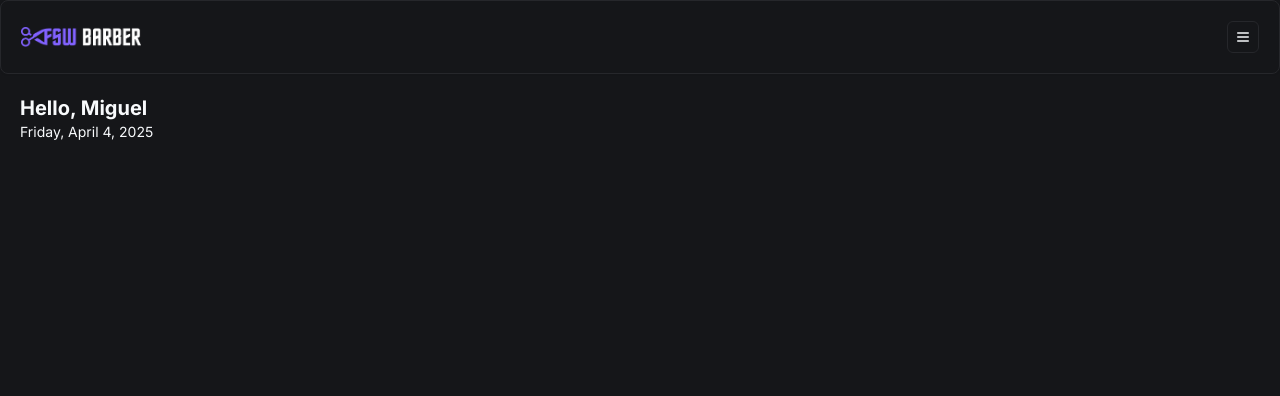
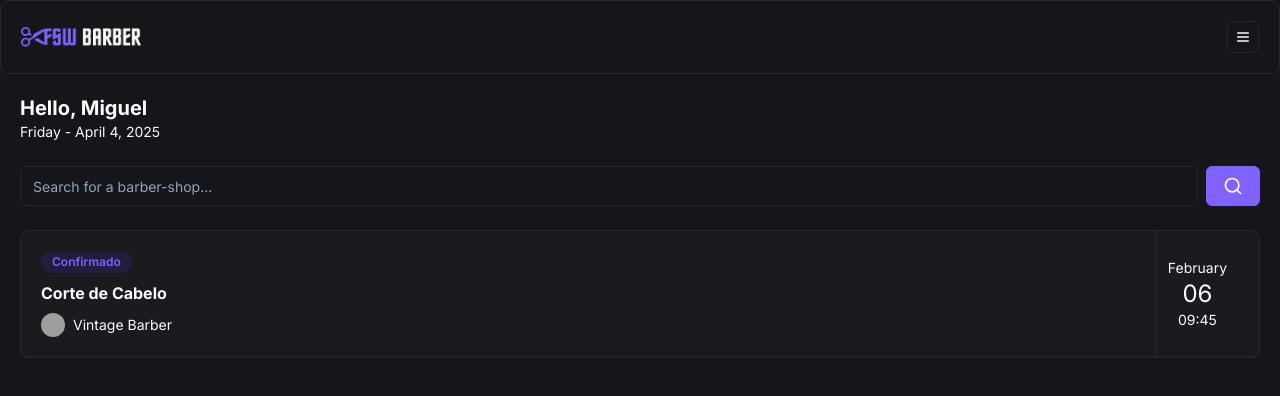
Before and after one commit to RodrigoNunes2004/fullstackweek-barber, a Next.js app: page / in a window 1280 px wide. Shown: the top 396 px of the page. Built offline with nearby package versions, Linux system fonts and the light colour scheme; grey boxes are pictures that could not be loaded.

Commit message:
Feat: add initial booking component

```diff
--- /dev/null
+++ b/app/(home)/_components/search.tsx
@@ -0,0 +1,19 @@
+"use client";
+
+import { Input } from "@/app/_components/ui/input"
+import { SearchIcon } from "lucide-react";
+import { Button } from "@/app/_components/ui/button";
+
+
+const Search = () => {
+    return (
+        <div className="flex items-center gap-2">
+            <Input  placeholder="Search for a barber-shop..." />
+            <Button variant="default">
+            <SearchIcon size={20}/>
+            </Button>
+        </div>
+     );
+}
+
+export default Search;
--- a/app/(home)/page.tsx
+++ b/app/(home)/page.tsx
@@ -1,6 +1,9 @@
 import Image from "next/image";
 import { format } from "date-fns";
 import Header from "../_components/header";
+import Search from "./_components/search";
+import BookingItem from "../_components/booking-item";
+
 
 export default function Home() {
   return (
@@ -8,7 +11,13 @@
       <Header />
       <div className="px-5 pt-5">
         <h2 className="text-xl font-bold">Hello, Miguel</h2>
-        <p className="capitalize text-sm">{format(new Date(), "EEEE, MMMM d, yyyy")}</p>
+        <p className="capitalize text-sm">{format(new Date(), "EEEE - MMMM d, yyyy")}</p>
+      </div>
+      <div className="px-5 mt-6">
+        <Search />
+      </div>
+      <div className="px-5 mt-6">
+        <BookingItem />
       </div>
     </div>
   );
--- /dev/null
+++ b/app/_components/booking-item.tsx
@@ -0,0 +1,29 @@
+import { Avatar, AvatarFallback, AvatarImage } from "./ui/avatar";
+import { Badge } from "./ui/badge";
+import { Card, CardContent } from "./ui/card";
+const BookingItem = () => {
+  return (
+    <Card>
+      <CardContent className="p-5 flex justify-between py-0">
+        <div className="flex flex-col gap-2 py-5">
+          <Badge className="bg-[#221C3D] text-primary hover:bg-[#221C3D] w-fit">Confirmado</Badge>
+          <h2 className="font-bold">Corte de Cabelo</h2>
+          <div className="flex items-center gap-2">
+            <Avatar className="h-6 w-6">
+              <AvatarImage src="https://utfs.io/f/0ddfbd26-a424-43a0-aaf3-c3f1dc6be6d1-1kgxo7.png" />
+              <AvatarFallback>A</AvatarFallback>
+            </Avatar>
+            <h3 className="text-sm">Vintage Barber</h3>
+          </div>
+        </div>
+        <div className="flex flex-col items-center justify-center px-3 border-l border-solid border-secondary">
+          <p className="text-sm">February</p>
+          <p className="text-2xl">06</p>
+          <p className="text-sm">09:45</p>
+        </div>
+      </CardContent>
+    </Card>
+  );
+};
+
+export default BookingItem;
--- /dev/null
+++ b/app/_components/ui/avatar.tsx
@@ -0,0 +1,50 @@
+"use client"
+
+import * as React from "react"
+import * as AvatarPrimitive from "@radix-ui/react-avatar"
+
+import { cn } from "@/app/_lib/utils"
+
+const Avatar = React.forwardRef<
+  React.ElementRef<typeof AvatarPrimitive.Root>,
+  React.ComponentPropsWithoutRef<typeof AvatarPrimitive.Root>
+>(({ className, ...props }, ref) => (
+  <AvatarPrimitive.Root
+    ref={ref}
+    className={cn(
+      "relative flex h-10 w-10 shrink-0 overflow-hidden rounded-full",
+      className
+    )}
+    {...props}
+  />
+))
+Avatar.displayName = AvatarPrimitive.Root.displayName
+
+const AvatarImage = React.forwardRef<
+  React.ElementRef<typeof AvatarPrimitive.Image>,
+  React.ComponentPropsWithoutRef<typeof AvatarPrimitive.Image>
+>(({ className, ...props }, ref) => (
+  <AvatarPrimitive.Image
+    ref={ref}
+    className={cn("aspect-square h-full w-full", className)}
+    {...props}
+  />
+))
+AvatarImage.displayName = AvatarPrimitive.Image.displayName
+
+const AvatarFallback = React.forwardRef<
+  React.ElementRef<typeof AvatarPrimitive.Fallback>,
+  React.ComponentPropsWithoutRef<typeof AvatarPrimitive.Fallback>
+>(({ className, ...props }, ref) => (
+  <AvatarPrimitive.Fallback
+    ref={ref}
+    className={cn(
+      "flex h-full w-full items-center justify-center rounded-full bg-muted",
+      className
+    )}
+    {...props}
+  />
+))
+AvatarFallback.displayName = AvatarPrimitive.Fallback.displayName
+
+export { Avatar, AvatarImage, AvatarFallback }
--- /dev/null
+++ b/app/_components/ui/badge.tsx
@@ -0,0 +1,36 @@
+import * as React from "react"
+import { cva, type VariantProps } from "class-variance-authority"
+
+import { cn } from "@/app/_lib/utils"
+
+const badgeVariants = cva(
+  "inline-flex items-center rounded-full border px-2.5 py-0.5 text-xs font-semibold transition-colors focus:outline-none focus:ring-2 focus:ring-ring focus:ring-offset-2",
+  {
+    variants: {
+      variant: {
+        default:
+          "border-transparent bg-primary text-primary-foreground hover:bg-primary/80",
+        secondary:
+          "border-transparent bg-secondary text-secondary-foreground hover:bg-secondary/80",
+        destructive:
+          "border-transparent bg-destructive text-destructive-foreground hover:bg-destructive/80",
+        outline: "text-foreground",
+      },
+    },
+    defaultVariants: {
+      variant: "default",
+    },
+  }
+)
+
+export interface BadgeProps
+  extends React.HTMLAttributes<HTMLDivElement>,
+    VariantProps<typeof badgeVariants> {}
+
+function Badge({ className, variant, ...props }: BadgeProps) {
+  return (
+    <div className={cn(badgeVariants({ variant }), className)} {...props} />
+  )
+}
+
+export { Badge, badgeVariants }
--- /dev/null
+++ b/app/_components/ui/input.tsx
@@ -0,0 +1,22 @@
+import * as React from "react"
+
+import { cn } from "@/app/_lib/utils"
+
+const Input = React.forwardRef<HTMLInputElement, React.ComponentProps<"input">>(
+  ({ className, type, ...props }, ref) => {
+    return (
+      <input
+        type={type}
+        className={cn(
+          "flex h-10 w-full rounded-md border border-input bg-background px-3 py-2 text-base ring-offset-background file:border-0 file:bg-transparent file:text-sm file:font-medium file:text-foreground placeholder:text-muted-foreground focus-visible:outline-none focus-visible:ring-2 focus-visible:ring-ring focus-visible:ring-offset-2 disabled:cursor-not-allowed disabled:opacity-50 md:text-sm",
+          className
+        )}
+        ref={ref}
+        {...props}
+      />
+    )
+  }
+)
+Input.displayName = "Input"
+
+export { Input }
--- a/package.json
+++ b/package.json
@@ -13,7 +13,8 @@
   },
   "dependencies": {
     "@prisma/client": "^5.8.1",
-    "@radix-ui/react-slot": "^1.0.2",
+    "@radix-ui/react-avatar": "^1.1.3",
+    "@radix-ui/react-slot": "^1.1.2",
     "class-variance-authority": "^0.7.0",
     "clsx": "^2.1.0",
     "date-fns": "^4.1.0",
```
Also changed, not shown: 1 other file (tests, documents, lock files or other folders).
